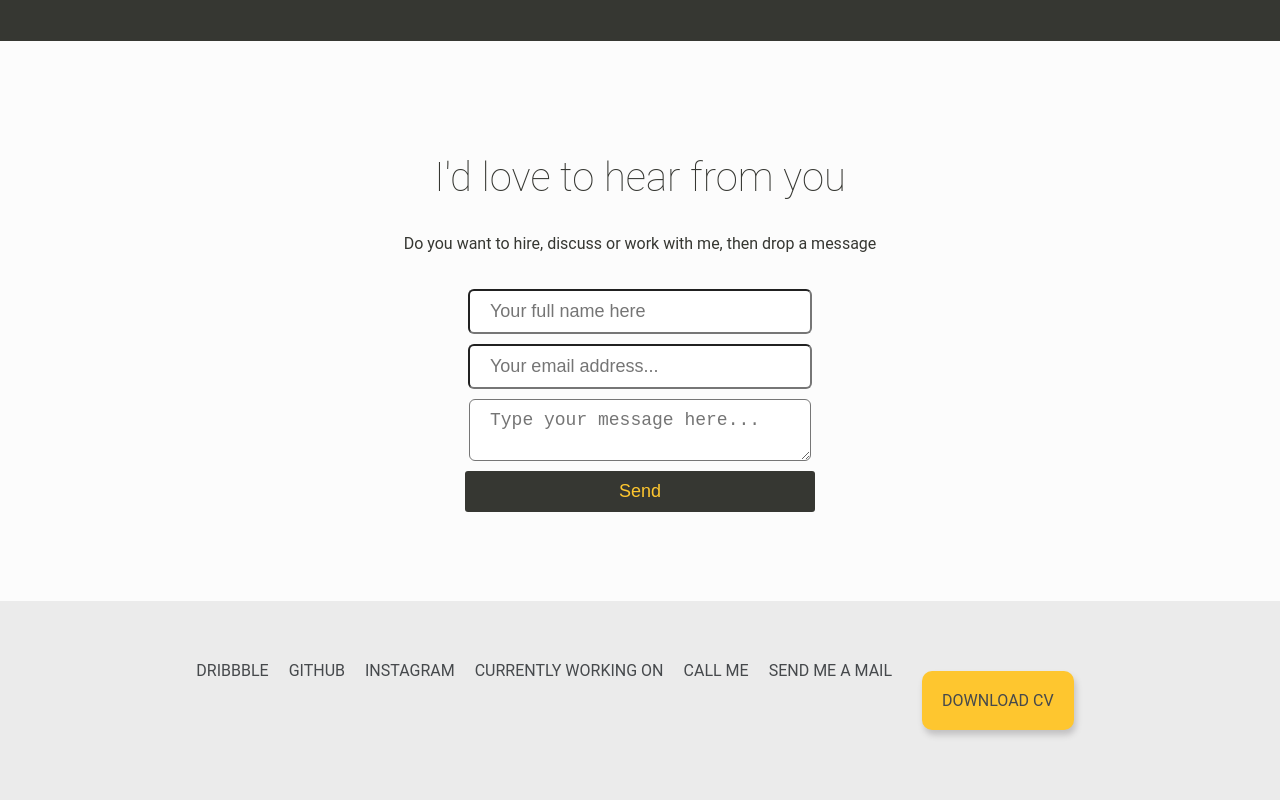
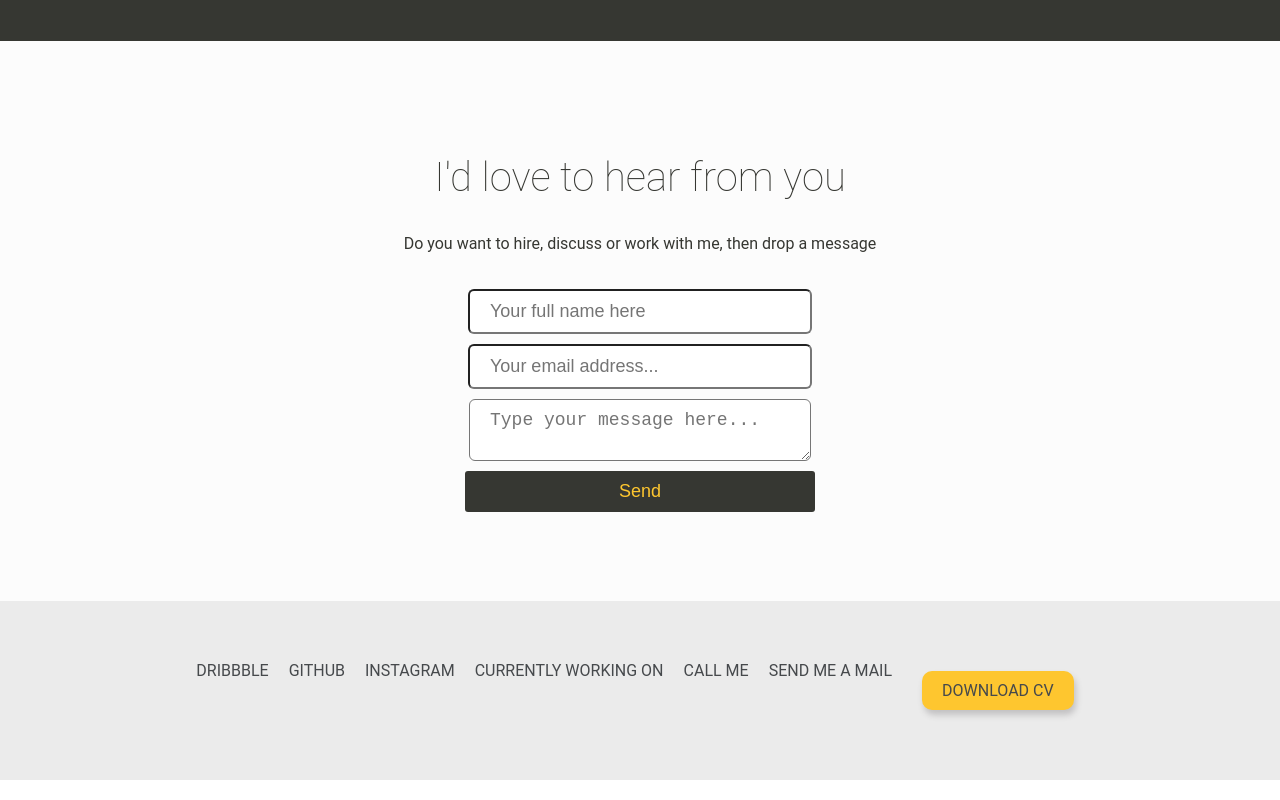
Before and after one commit to dimejismile/ResumeTaskStartNG, a plain HTML site: page index.html in a window 1280 px wide. Shown: the part 2207-3007 px from the top of the page. Drawn offline with Linux system fonts and the light colour scheme.

Commit message:
Making few changess

```diff
--- a/style.css
+++ b/style.css
@@ -255,7 +255,7 @@ form button:hover {
 	background-color: #FEC62F;
 	border-radius: 10px;
 	margin: 20px;
-	padding: 20px;
+	padding: 10px 20px;
 	box-shadow: 2px 5px 6px #C2C1C2;
 }
 a:hover {
```
Also changed, not shown: index.html (+1 -1 lines).
